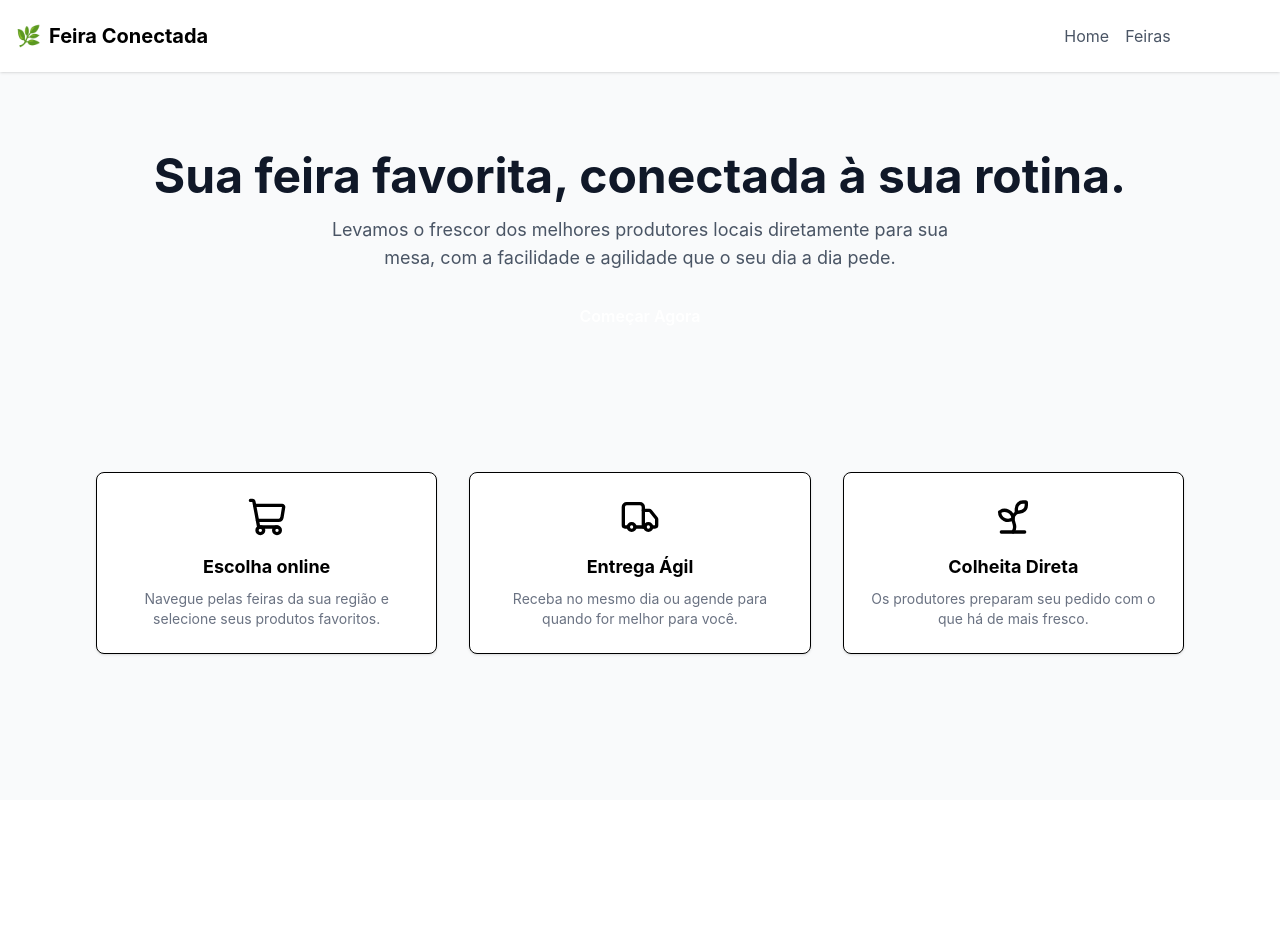
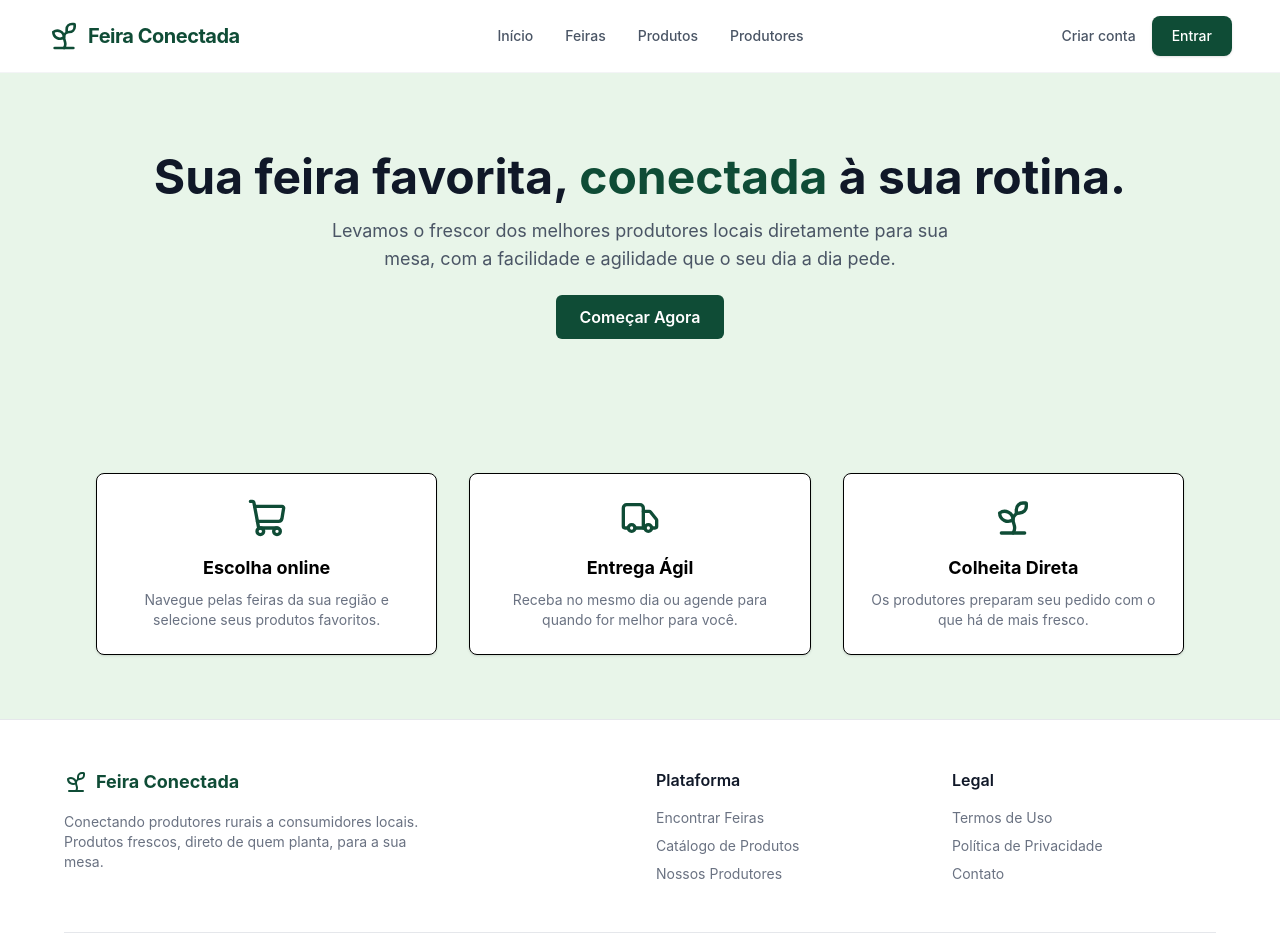
Before and after one commit to weberfern/projeto-integrado-iii-mvp, a React (Vite) app: page / in a window 1280 px wide. Shown: the top 952 px of the page. Before the commit the page ends 800 px from the top, so only its background shows below. Built offline with nearby package versions, Linux system fonts and the light colour scheme.

Commit message:
feat: add navbar, footer e tokens de cor

```diff
--- a/src/App.jsx
+++ b/src/App.jsx
@@ -1,24 +1,9 @@
-import { BrowserRouter as Router, Routes, Route, Link } from 'react-router-dom';
+import { BrowserRouter as Router, Routes, Route } from 'react-router-dom';
 import Home from './pages/Home';
 import Login from './pages/Login';
 import Dashboard from './pages/Dashboard';
-
-function Navbar() {
-  return (
-    <nav className="flex justify-between items-center p-4 bg-white shadow-sm">
-      <div className="flex items-center gap-2 text-feira-green font-bold text-xl">
-        <span role="img" aria-label="leaf">🌿</span> Feira Conectada
-      </div>
-      <div className="flex gap-4 items-center">
-        <Link to="/" className="text-gray-600 hover:text-feira-green">Home</Link>
-        <Link to="/feiras" className="text-gray-600 hover:text-feira-green">Feiras</Link>
-        <Link to="/login" className="bg-feira-green text-white px-4 py-2 rounded-md hover:bg-green-800">
-          Entrar
-        </Link>
-      </div>
-    </nav>
-  );
-}
+import Navbar from './components/Navbar';
+import Footer from './components/Footer';
 
 function App() {
   return (
@@ -26,16 +11,18 @@ function App() {
       <Routes>
         {/* Rotas Públicas */}
         <Route path="/" element={
-          <div className="min-h-screen bg-gray-50">
+          <div className="min-h-screen flex flex-col bg-feira-light font-sans">
             <Navbar />
             <Home />
+            <Footer />
           </div>
         } />
 
         <Route path="/login" element={
-          <div className="min-h-screen bg-feira-light">
+          <div className="min-h-screen flex flex-col bg-feira-light font-sans">
             <Navbar />
             <Login />
+            <Footer />
           </div>
         } />
 
--- /dev/null
+++ b/src/components/Footer.jsx
@@ -0,0 +1,43 @@
+import { Link } from 'react-router-dom';
+import { Sprout } from 'lucide-react';
+
+export default function Footer() {
+    return (
+        <footer className="bg-white border-t border-gray-200 py-12 px-6 md:px-12 mt-auto">
+            <div className="max-w-6xl mx-auto grid grid-cols-1 md:grid-cols-4 gap-8">
+                <div className="col-span-1 md:col-span-2">
+                    <Link to="/" className="flex items-center gap-2 mb-4">
+                        <Sprout className="w-6 h-6 text-feira-green" />
+                        <span className="font-bold text-lg text-feira-green">Feira Conectada</span>
+                    </Link>
+                    <p className="text-gray-500 text-sm max-w-sm">
+                        Conectando produtores rurais a consumidores locais. Produtos frescos, direto de quem planta, para a sua mesa.
+                    </p>
+                </div>
+
+                <div>
+                    <h4 className="font-semibold text-gray-900 mb-4">Plataforma</h4>
+                    <ul className="space-y-2 text-sm text-gray-500">
+                        <li><Link to="/#feiras" className="hover:text-feira-green transition-colors">Encontrar Feiras</Link></li>
+                        <li><Link to="/#produtos" className="hover:text-feira-green transition-colors">Catálogo de Produtos</Link></li>
+                        <li><Link to="/#produtores" className="hover:text-feira-green transition-colors">Nossos Produtores</Link></li>
+                    </ul>
+                </div>
+
+                <div>
+                    <h4 className="font-semibold text-gray-900 mb-4">Legal</h4>
+                    <ul className="space-y-2 text-sm text-gray-500">
+                        <li><Link to="#" className="hover:text-feira-green transition-colors">Termos de Uso</Link></li>
+                        <li><Link to="#" className="hover:text-feira-green transition-colors">Política de Privacidade</Link></li>
+                        <li><Link to="#" className="hover:text-feira-green transition-colors">Contato</Link></li>
+                    </ul>
+                </div>
+            </div>
+
+            <div className="max-w-6xl mx-auto mt-12 pt-8 border-t border-gray-200 text-center md:text-left flex flex-col md:flex-row justify-between items-center text-sm text-gray-400">
+                <p>&copy; {new Date().getFullYear()} Feira Conectada. Todos os direitos reservados.</p>
+                <p className="mt-2 md:mt-0">Projeto Integrado III - UFCA</p>
+            </div>
+        </footer>
+    );
+}
--- /dev/null
+++ b/src/components/Navbar.jsx
@@ -0,0 +1,29 @@
+import { Link } from 'react-router-dom';
+import { Sprout } from 'lucide-react';
+
+export default function Navbar() {
+    return (
+        <nav className="bg-white border-b border-gray-100 py-4 px-6 md:px-12 flex items-center justify-between sticky top-0 z-50">
+            <Link to="/" className="flex items-center gap-2">
+                <Sprout className="w-8 h-8 text-feira-green" />
+                <span className="font-bold text-xl text-feira-green tracking-tight">Feira Conectada</span>
+            </Link>
+
+            <div className="hidden md:flex items-center gap-8 text-sm font-medium text-gray-600">
+                <Link to="/" className="hover:text-feira-green transition-colors">Início</Link>
+                <Link to="/#feiras" className="hover:text-feira-green transition-colors">Feiras</Link>
+                <Link to="/#produtos" className="hover:text-feira-green transition-colors">Produtos</Link>
+                <Link to="/#produtores" className="hover:text-feira-green transition-colors">Produtores</Link>
+            </div>
+
+            <div className="flex items-center gap-4">
+                <Link to="/login" className="text-sm font-medium text-gray-600 hover:text-feira-green transition-colors">
+                    Criar conta
+                </Link>
+                <Link to="/login" className="bg-feira-green text-white px-5 py-2.5 rounded-lg text-sm font-medium hover:bg-green-800 transition-colors shadow-sm">
+                    Entrar
+                </Link>
+            </div>
+        </nav>
+    );
+}
--- a/src/index.css
+++ b/src/index.css
@@ -1 +1,7 @@
 @import "tailwindcss";
+
+@theme {
+  --color-feira-green: #0F4C36;
+  --color-feira-light: #E8F5E9;
+  --color-feira-gray: #F9FAFB;
+}
```
